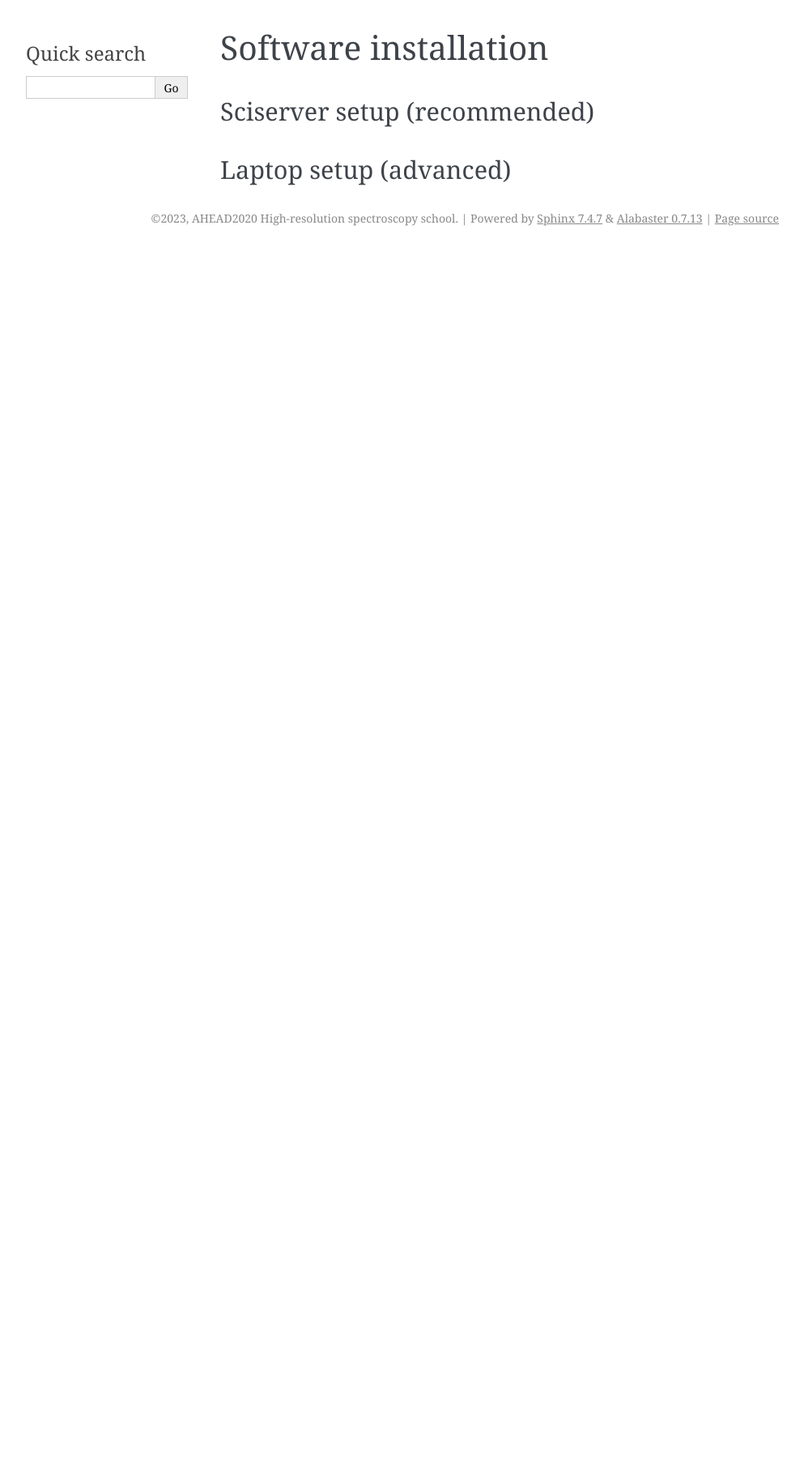
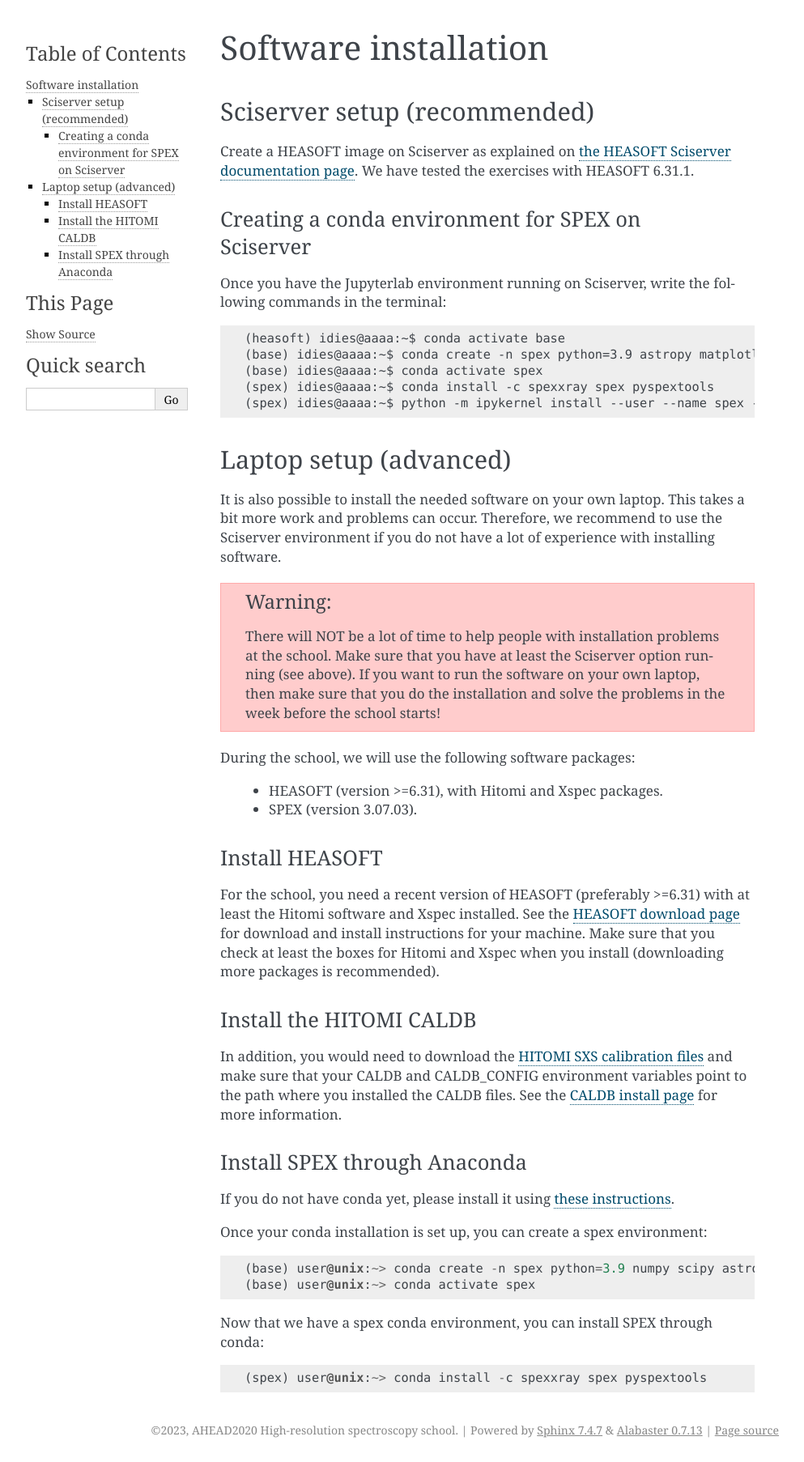
Before and after one commit to summerschool-ahead2020/hands-on-sessions, a Sphinx documentation site: the page built from doc/install/install.rst, in a window 1280 px wide. Shown: the whole page at 81% size, without its empty margins (148-1141 px from the left). Built offline with Sphinx 7.4.7, drawn with Linux system fonts in a browser that asks for light colours; formulas are drawn with MathJax 3; before the commit the page ends 900 px from its top, so only the background shows below that.

Commit message:
Added documentation structure

```diff
--- /dev/null
+++ b/doc/agn/agn.rst
@@ -0,0 +1,3 @@
+
+AGN hands-on
+============
--- /dev/null
+++ b/doc/cluster/cluster.rst
@@ -0,0 +1,3 @@
+
+Cluster hands-on
+================
--- a/doc/conf.py
+++ b/doc/conf.py
@@ -1,7 +1,7 @@
 #!/usr/bin/env python3
 # -*- coding: utf-8 -*-
 #
-# WordCount documentation build configuration file, created by
+# AHEAD2020 documentation build configuration file, created by
 # sphinx-quickstart on Fri Jun  8 14:27:52 2018.
 #
 # This file is execfile()d with the current directory set to its
@@ -31,7 +31,12 @@
 # Add any Sphinx extension module names here, as strings. They can be
 # extensions coming with Sphinx (named 'sphinx.ext.*') or your custom
 # ones.
-extensions = ['sphinx.ext.autodoc']
+extensions = ['sphinx.ext.autodoc',
+              'sphinx.ext.todo',
+              'sphinx.ext.imgmath',
+              'sphinx.ext.viewcode',
+              'sphinx.ext.githubpages',
+]
 
 # Add any paths that contain templates here, relative to this directory.
 templates_path = ['_templates']
@@ -46,7 +51,7 @@
 master_doc = 'index'
 
 # General information about the project.
-project = 'WordCount'
+project = 'AHEAD2020'
 copyright = '2023, AHEAD2020 High-resolution spectroscopy school'
 author = 'AHEAD2020 High-resolution spectroscopy school'
 
@@ -101,18 +106,12 @@
 #
 # This is required for the alabaster theme
 # refs: http://alabaster.readthedocs.io/en/latest/installation.html#sidebars
-html_sidebars = {
-    '**': [
-        'relations.html',  # needs 'show_related': True theme option to display
-        'searchbox.html',
-    ]
-}
-
+# html_sidebars = {}
 
 # -- Options for HTMLHelp output ------------------------------------------
 
 # Output file base name for HTML help builder.
-htmlhelp_basename = 'WordCountdoc'
+htmlhelp_basename = 'AHEAD2020'
 
 
 # -- Options for LaTeX output ---------------------------------------------
@@ -138,20 +137,20 @@
 # Grouping the document tree into LaTeX files. List of tuples
 # (source start file, target name, title,
 #  author, documentclass [howto, manual, or own class]).
-latex_documents = [
-    (master_doc, 'WordCount.tex', 'WordCount Documentation',
-     'Harsha', 'manual'),
-]
+#latex_documents = [
+#    (master_doc, 'WordCount.tex', 'WordCount Documentation',
+#     'Harsha', 'manual'),
+#]
 
 
 # -- Options for manual page output ---------------------------------------
 
 # One entry per manual page. List of tuples
 # (source start file, name, description, authors, manual section).
-man_pages = [
-    (master_doc, 'wordcount', 'WordCount Documentation',
-     [author], 1)
-]
+#man_pages = [
+#    (master_doc, 'wordcount', 'WordCount Documentation',
+#     [author], 1)
+#]
 
 
 # -- Options for Texinfo output -------------------------------------------
@@ -159,8 +158,8 @@
 # Grouping the document tree into Texinfo files. List of tuples
 # (source start file, target name, title, author,
 #  dir menu entry, description, category)
-texinfo_documents = [
-    (master_doc, 'WordCount', 'WordCount Documentation',
-     author, 'WordCount', 'One line description of project.',
-     'Miscellaneous'),
-]
+#texinfo_documents = [
+#    (master_doc, 'WordCount', 'WordCount Documentation',
+#     author, 'WordCount', 'One line description of project.',
+#     'Miscellaneous'),
+#]
--- a/doc/install/install.rst
+++ b/doc/install/install.rst
@@ -4,9 +4,64 @@
 Sciserver setup (recommended)
 -----------------------------
 
+Create a HEASOFT image on Sciserver as explained on `the HEASOFT Sciserver documentation
+page <https://heasarc.gsfc.nasa.gov/docs/sciserver/>`_. We have tested the exercises with HEASOFT 6.31.1.
 
+Creating a conda environment for SPEX on Sciserver
+''''''''''''''''''''''''''''''''''''''''''''''''''
 
+Once you have the Jupyterlab environment running on Sciserver, write the following commands in the terminal::
+
+    (heasoft) idies@aaaa:~$ conda activate base
+    (base) idies@aaaa:~$ conda create -n spex python=3.9 astropy matplotlib ipykernel
+    (base) idies@aaaa:~$ conda activate spex
+    (spex) idies@aaaa:~$ conda install -c spexxray spex pyspextools
+    (spex) idies@aaaa:~$ python -m ipykernel install --user --name spex --display-name "(spex)"
 
 
 Laptop setup (advanced)
 -----------------------
+
+It is also possible to install the needed software on your own laptop. This takes a bit more work and problems can
+occur. Therefore, we recommend to use the Sciserver environment if you do not have a lot of experience with installing
+software.
+
+.. warning:: There will NOT be a lot of time to help people with installation problems at the school. Make sure
+             that you have at least the Sciserver option running (see above). If you want to run the software on
+             your own laptop, then make sure that you do the installation and solve the problems in the week before
+             the school starts!
+
+During the school, we will use the following software packages:
+
+  - HEASOFT (version >=6.31), with Hitomi and Xspec packages.
+  - SPEX (version 3.07.03).
+
+Install HEASOFT
+'''''''''''''''
+
+For the school, you need a recent version of HEASOFT (preferably >=6.31) with at least the Hitomi software and Xspec
+installed. See the `HEASOFT download page <https://heasarc.gsfc.nasa.gov/docs/software/lheasoft/download.html>`_
+for download and install instructions for your machine. Make sure that you check at least the boxes for Hitomi and
+Xspec when you install (downloading more packages is recommended).
+
+Install the HITOMI CALDB
+''''''''''''''''''''''''
+
+In addition, you would need to download the `HITOMI SXS calibration files
+<https://heasarc.gsfc.nasa.gov/FTP/caldb/data/hitomi/sxs/goodfiles_hitomi_sxs_20180212.tar.gz>`_ and make sure that
+your CALDB and CALDB_CONFIG environment variables point to the path where you installed the CALDB files.
+See the `CALDB install page <https://heasarc.gsfc.nasa.gov/docs/heasarc/caldb/caldb_install.html>`_ for more information.
+
+Install SPEX through Anaconda
+'''''''''''''''''''''''''''''
+
+If you do not have conda yet, please install it using `these instructions <https://docs.conda.io/en/latest/miniconda.html>`_.
+
+Once your conda installation is set up, you can create a spex environment::
+
+    (base) user@unix:~> conda create -n spex python=3.9 numpy scipy astropy pytest jupyter-lab matplotlib pip
+    (base) user@unix:~> conda activate spex
+
+Now that we have a spex conda environment, you can install SPEX through conda::
+
+    (spex) user@unix:~> conda install -c spexxray spex pyspextools
--- /dev/null
+++ b/doc/ism/ism.rst
@@ -0,0 +1,2 @@
+ISM hands-on
+============
--- /dev/null
+++ b/doc/snr/snr.rst
@@ -0,0 +1,3 @@
+
+SNR hands-on
+============
--- /dev/null
+++ b/doc/spex/spex.rst
@@ -0,0 +1,2 @@
+SPEX hands-on
+=============
--- /dev/null
+++ b/doc/xrb/xrb.rst
@@ -0,0 +1,3 @@
+
+X-ray binary hands-on
+=====================
--- /dev/null
+++ b/doc/xrism/xrism.rst
@@ -0,0 +1,2 @@
+XRISM hands-on
+==============
```
Also changed, not shown: doc/index.rst (+7 -0 lines), environment.yml (deleted, +0 -22 lines), doc/spex/spex_intro.rst (added).
